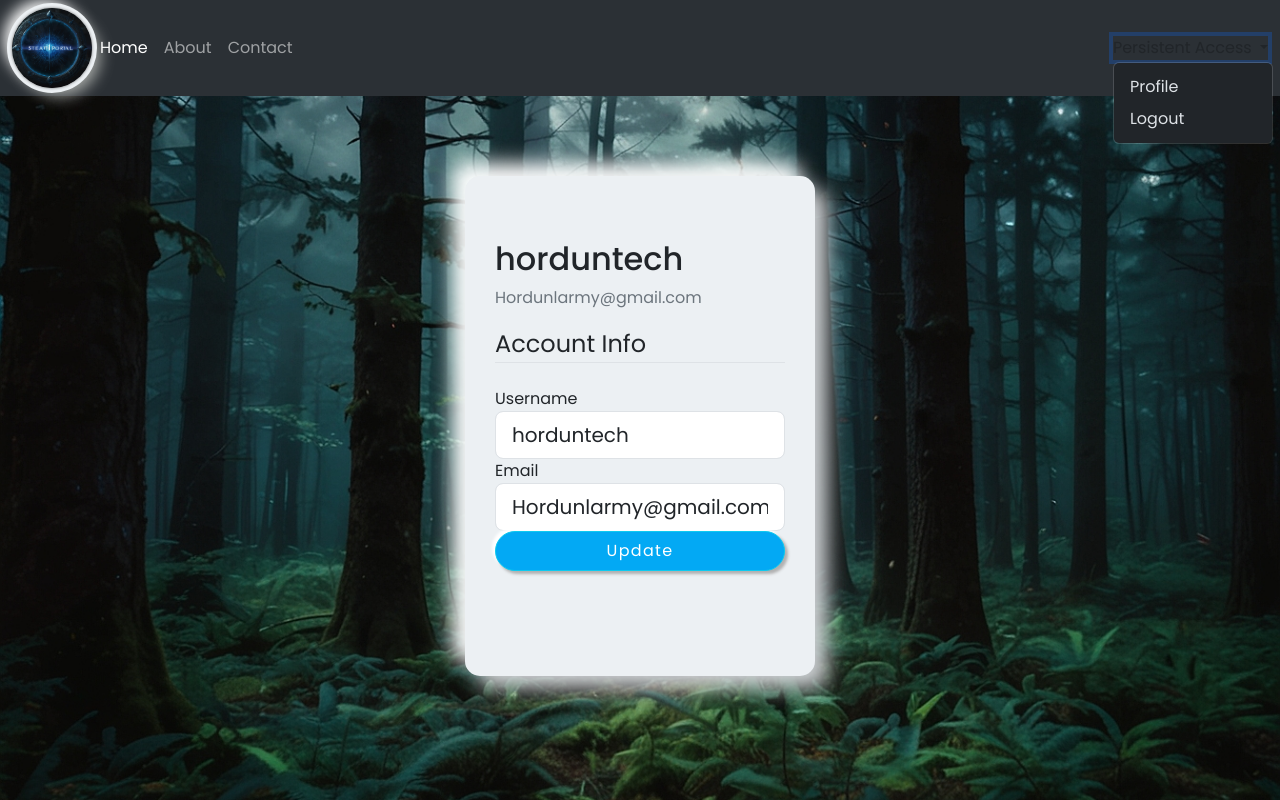
After one commit to Hordunlarmy/StealthPortal, a Flask app: page /profile in a window 1280 px wide, after a click on "Persistent Access". The commit adds this page. Run offline with Flask 3, Linux system fonts and the light colour scheme; a user stored in the database is signed in; some libraries are stand-ins or nearby versions.

Commit message:
Add login and logout functionality, profile update form

```diff
--- a/portal/engine/db_storage.py
+++ b/portal/engine/db_storage.py
@@ -4,6 +4,8 @@ from datetime import datetime
 
 db = SQLAlchemy()
 login_manager = LoginManager()
+login_manager.login_view = 'main.login'
+login_manager.login_messsage_category = 'info'
 
 
 @login_manager.user_loader
@@ -15,8 +17,6 @@ class User(db.Model, UserMixin):
     id = db.Column(db.Integer, primary_key=True)
     username = db.Column(db.String(20), unique=True, nullable=False)
     email = db.Column(db.String(120), unique=True, nullable=False)
-    image_file = db.Column(db.String(20), nullable=False,
-                           default='default.jpg')
     password = db.Column(db.String(60), nullable=False)
     messages = db.relationship('Message', backref='sender', lazy=True)
 
--- a/portal/forms.py
+++ b/portal/forms.py
@@ -35,3 +35,25 @@ class LoginForm(FlaskForm):
     password = PasswordField('Password', validators=[DataRequired()])
     remember = BooleanField('Remember Me')
     submit = SubmitField('Login')
+
+
+class UpdateProfileForm(FlaskForm):
+    username = StringField('Username',
+                           validators=[DataRequired(), Length(min=2, max=20)])
+    email = StringField('Email',
+                        validators=[DataRequired(), Email()])
+    submit = SubmitField('Update')
+
+    def validate_username(self, username):
+        if username.data != current_user.username:
+            user = User.query.filter_by(username=username.data).first()
+            if user:
+                raise ValidationError(
+                    'That username is taken. Please choose a different one.')
+
+    def validate_email(self, email):
+        if email.data != current_user.email:
+            user = User.query.filter_by(email=email.data).first()
+            if user:
+                raise ValidationError(
+                    'That email is taken. Please choose a different one.')
--- a/portal/routes.py
+++ b/portal/routes.py
@@ -1,8 +1,9 @@
 from flask import (Blueprint, render_template, request, flash,
                    session, jsonify, redirect, url_for)
+from flask_login import (login_user, current_user, logout_user, login_required)
 from flask_bcrypt import Bcrypt
 from .engine.db_storage import User, Message, load_user
-from .forms import RegistrationForm, LoginForm
+from .forms import RegistrationForm, LoginForm, UpdateProfileForm
 from .crypto import generate_secret_word
 import portal
 import uuid
@@ -29,6 +30,8 @@ def index():
 @main.route('/register', strict_slashes=False, methods=["POST", "GET"])
 def register():
     from portal import db
+    if current_user.is_authenticated:
+        return redirect(url_for('main.index'))
     form = RegistrationForm()
     if form.validate_on_submit():
         hashed_password = bcrypt.generate_password_hash(
@@ -43,17 +46,41 @@ def register():
     return render_template('register.html', title='Register', form=form)
 
 
-@main.route('/login', strict_slashes=False, methods=["post", "get"])
+@main.route('/login', strict_slashes=False, methods=["POST", "GET"])
 def login():
+    if current_user.is_authenticated:
+        return redirect(url_for('main.index'))
     form = LoginForm()
     if form.validate_on_submit():
         user = User.query.filter_by(email=form.email.data).first()
         if (user and
                 bcrypt.check_password_hash(user.password, form.password.data)):
             login_user(user, remember=form.remember.data)
-            # next_page = request.args.get('next')
-    # return redirect(next_page) if next_page else redirect(url_for('home'))
-            return redirect(url_for('home'))
+            next_page = request.args.get('next')
+            return redirect(next_page) if next_page else redirect(url_for('main.login'))
+            return redirect(url_for('main.index'))
         else:
             flash('Login Unsuccessful. Please check email and password', 'danger')
     return render_template('login.html', title='Login', form=form)
+
+
+@main.route('/logout', strict_slashes=False)
+def logout():
+    logout_user()
+    return redirect(url_for('main.index'))
+
+
+@main.route('/profile', strict_slashes=False, methods=["POST", "GET"])
+@login_required
+def profile():
+    form = UpdateProfileForm()
+    if form.validate_on_submit():
+        current_user.username = form.username.data
+        current_user.email = form.email.data
+        db.session.commit()
+        flash('Your account has been updated!', 'success')
+        return redirect(url_for('main.profile'))
+    elif request.method == 'GET':
+        form.username.data = current_user.username
+        form.email.data = current_user.email
+    return render_template('profile.html', title='Profile', form=form)
--- a/portal/static/css/style.css
+++ b/portal/static/css/style.css
@@ -1,36 +1,109 @@
-.content {
-  display: flex;
-  align-items: center;
-  justify-content: center;
+/* Importing fonts from Google */
+@import url('https://fonts.googleapis.com/css2?family=Poppins:wght@300;400;500;600;700;800;900&display=swap');
+
+/* Reseting */
+* {
+    margin: 0;
+    padding: 0;
+    box-sizing: border-box;
+    font-family: 'Poppins', sans-serif;
 }
 
-.buttons {
-  display: flex;
-  flex-direction: column;
-  align-items: center;
-  justify-content: center;
-  gap: 10px;
+body {
+    background-image: url("../images/bg.jpg");
+    background-size: cover; /* Adjust the image size to cover the entire background */
+    background-repeat: no-repeat; /* Prevent the image from repeating */
+}
+.wrapper {
+    max-width: 350px;
+    min-height: 500px;
+    margin: 80px auto;
+    padding: 40px 30px 30px 30px;
+    background-color: #ecf0f3;
+    border-radius: 15px;
+    box-shadow: 13px 13px 20px #cbced1, -13px -13px 20px #fff;
 }
 
-.connect {
-  display: flex;
-  flex-direction: row;
-  width: 100%;
+.logo {
+    width: 80px;
+    margin: auto;
+}
+
+.logo img {
+    width: 100%;
+    height: 80px;
+    object-fit: cover;
+    border-radius: 50%;
+    box-shadow: 0px 0px 3px #5f5f5f,
+        0px 0px 0px 5px #ecf0f3,
+        8px 8px 15px #a7aaa7,
+        -8px -8px 15px #fff;
+}
+
+.wrapper .name {
+    font-weight: 600;
+    font-size: 1.4rem;
+    letter-spacing: 1.3px;
+    padding-left: 10px;
+    color: #555;
+}
+
+.wrapper .form-field input {
+    width: 100%;
+    display: block;
+    border: none;
+    outline: none;
+    background: none;
+    font-size: 1.2rem;
+    color: #666;
+    padding: 10px 15px 10px 10px;
+    /* border: 1px solid red; */
+}
+
+.wrapper .form-field {
+    padding-left: 10px;
+    margin-bottom: 20px;
+    border-radius: 20px;
+    box-shadow: inset 8px 8px 8px #cbced1, inset -8px -8px 8px #fff;
+}
+
+.wrapper .form-field .fas {
+    color: #555;
+}
+
+.wrapper .btn {
+    box-shadow: none;
+    width: 100%;
+    height: 40px;
+    background-color: #03A9F4;
+    color: #fff;
+    border-radius: 25px;
+    box-shadow: 3px 3px 3px #b1b1b1,
+        -3px -3px 3px #fff;
+    letter-spacing: 1.3px;
+}
+
+.wrapper .btn:hover {
+    background-color: #039BE5;
+}
+
+.wrapper a {
+    text-decoration: none;
+    font-size: 0.8rem;
+    color: #03A9F4;
+}
+
+.wrapper a:hover {
+    color: #039BE5;
+}
+
+@media(max-width: 380px) {
+    .wrapper {
+        margin: 30px 20px;
+        padding: 40px 15px 15px 15px;
+    }
 }
 
 .hidden {
     display: none;
 }
-
-.message-container {
-  border-color: black;
-  border-width: 2px;
-  border-style: solid;
-  border-radius: 10px;
-  background-color: whitesmoke;
-  height: 80vh;
-  display: flex;
-  flex-direction: column;
-  width: 80vw;
-  align-items: stretch;
-}
--- a/portal/templates/base.html
+++ b/portal/templates/base.html
@@ -11,9 +11,11 @@
     <script src="https://cdnjs.cloudflare.com/ajax/libs/crypto-js/4.2.0/crypto-js.min.js" integrity="sha512-a+SUDuwNzXDvz4XrIcXHuCf089/iJAoN4lmrXJg18XnduKK6YlDHNRalv4yd1N40OKI80tFidF+rqTFKGPoWFQ==" crossorigin="anonymous" referrerpolicy="no-referrer"></script>
   </head>
   <header class="site-header">
-    <nav class="navbar navbar-expand-lg bg-body-tertiary">
-      <div class="container-fluid">
-        <a class="navbar-brand" href="#">StealthPortal</a>
+    <nav class="navbar navbar-expand-lg bg-body-tertiary" data-bs-theme="dark">
+        <div class="container-fluid">
+            <div class="logo">
+                <img src="{{url_for('static', filename='images/logo.jpg')}}" alt="Logo" width="30" height="24" class="d-inline-block align-text-top">
+            </div>
         <button class="navbar-toggler" type="button" data-bs-toggle="collapse" data-bs-target="#navbarNavDropdown" aria-controls="navbarNavDropdown" aria-expanded="false" aria-label="Toggle navigation">
           <span class="navbar-toggler-icon"></span>
         </button>
@@ -36,15 +38,20 @@
             Persistent Access
           </a>
           <ul class="dropdown-menu">
+            {% if current_user.is_authenticated %}
+            <li><a class="dropdown-item" href={{ url_for('main.profile') }}>Profile</a></li>
+            <li><a class="dropdown-item" href={{ url_for('main.logout') }}>Logout</a></li>
+            {% else %}
             <li><a class="dropdown-item" href={{ url_for('main.login') }}>Login</a></li>
             <li><a class="dropdown-item" href={{ url_for('main.register') }}>Register</a></li>
+            {% endif %}
           </ul>
         </div>
       </div>
     </nav>
   </header>
   <body>
-    <div class="content">
+    <div class="wrapper">
       {% block content %} {% endblock %}
     </div>
     <script src="https://cdn.jsdelivr.net/npm/@popperjs/core@2.11.8/dist/umd/popper.min.js" integrity="sha384-I7E8VVD/ismYTF4hNIPjVp/Zjvgyol6VFvRkX/vR+Vc4jQkC+hVqc2pM8ODewa9r" crossorigin="anonymous"></script>
--- /dev/null
+++ b/portal/templates/profile.html
@@ -0,0 +1,49 @@
+{% extends 'base.html' %}
+{% block title %} StealthPortal-Login {% endblock title %}
+{% block content %}
+    <div class="content-section">
+      <div class="media">
+        <img class="rounded-circle account-img" src="{{ image_file }}">
+        <div class="media-body">
+          <h2 class="account-heading">{{ current_user.username }}</h2>
+          <p class="text-secondary">{{ current_user.email }}</p>
+        </div>
+      </div>
+        <form method="POST" action="" enctype="multipart/form-data">
+            {{ form.hidden_tag() }}
+            <fieldset class="form-group">
+                <legend class="border-bottom mb-4">Account Info</legend>
+                <div class="form-group">
+                    {{ form.username.label(class="form-control-label") }}
+
+                    {% if form.username.errors %}
+                        {{ form.username(class="form-control form-control-lg is-invalid") }}
+                        <div class="invalid-feedback">
+                            {% for error in form.username.errors %}
+                                <span>{{ error }}</span>
+                            {% endfor %}
+                        </div>
+                    {% else %}
+                        {{ form.username(class="form-control form-control-lg") }}
+                    {% endif %}
+                </div>
+                <div class="form-group">
+                    {{ form.email.label(class="form-control-label") }}
+                    {% if form.email.errors %}
+                        {{ form.email(class="form-control form-control-lg is-invalid") }}
+                        <div class="invalid-feedback">
+                            {% for error in form.email.errors %}
+                                <span>{{ error }}</span>
+                            {% endfor %}
+                        </div>
+                    {% else %}
+                        {{ form.email(class="form-control form-control-lg") }}
+                    {% endif %}
+                </div>
+            </fieldset>
+            <div class="form-group">
+                {{ form.submit(class="btn btn-outline-info") }}
+            </div>
+        </form>
+    </div>
+{% endblock content %}
```
Also changed, not shown: portal/templates/index.html (+22 -10 lines), portal/templates/login.html (+8 -2 lines), portal/templates/register.html (+7 -1 lines), requirements.py (added, +7 -0 lines), instance/site.db, portal/static/images/bg.jpg (added), portal/static/images/default.jpg (added), portal/static/images/logo.jpg (added).
